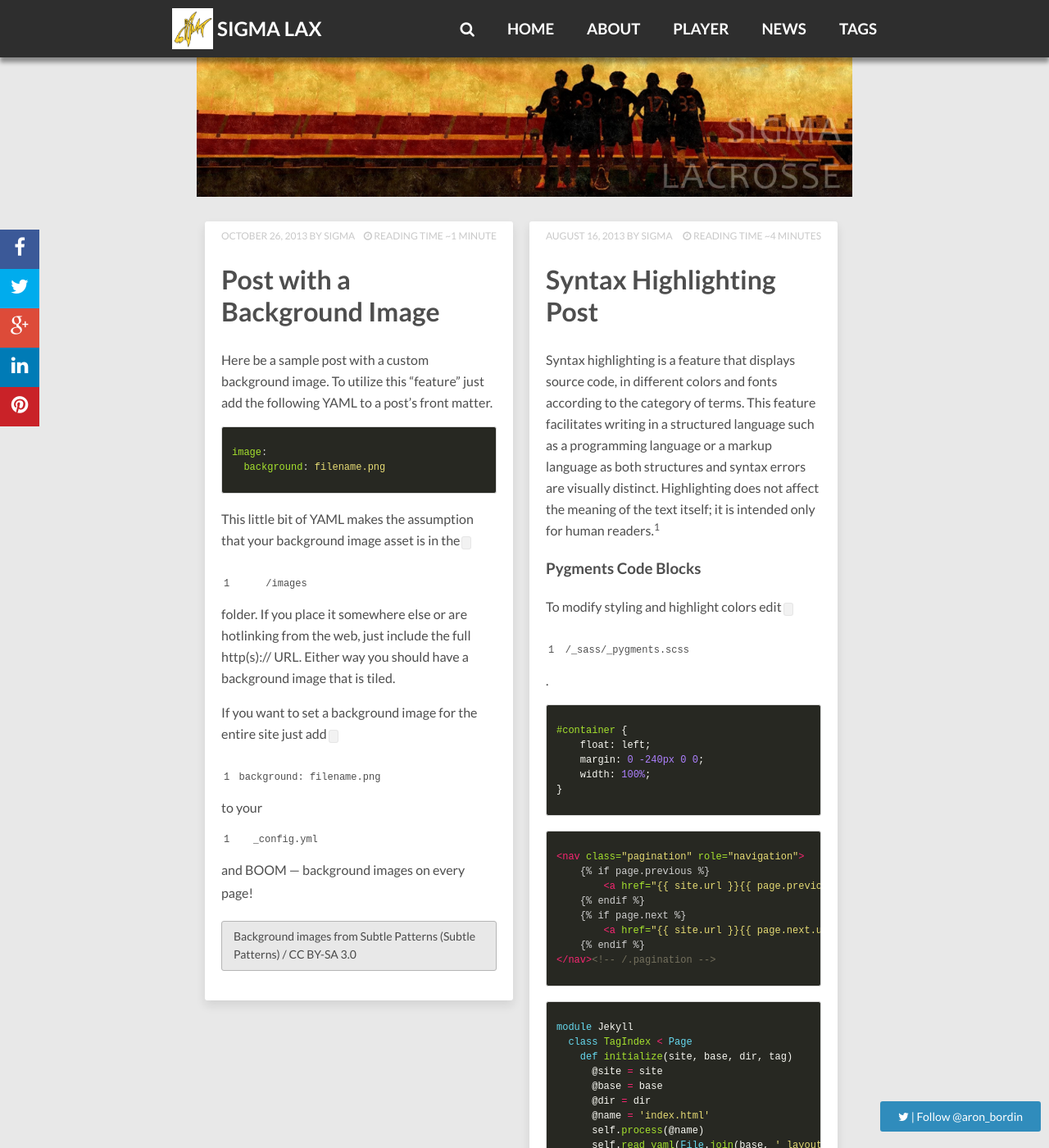
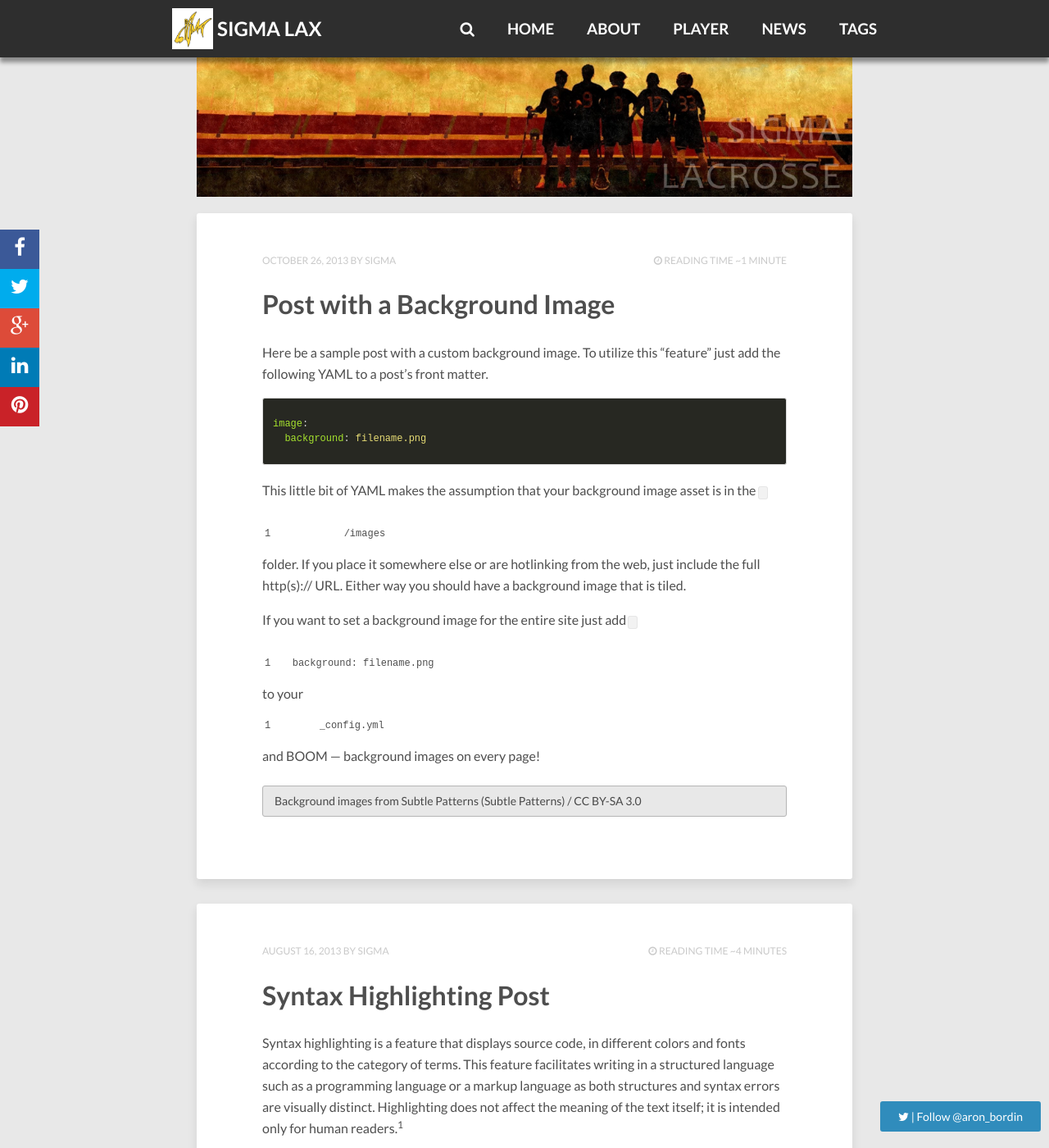
Before and after one commit to sigma-lax/sigma-lax.github.io, a Jekyll site: the page built from index.html, in a window 1280 px wide and 1400 px high, scrolled down 458 px. Shown: the whole window at 82% size. Built offline with Jekyll 4.4.1, drawn with Linux system fonts in a browser that asks for light colours; nearby versions of some CDN libraries; the list of posts is cut into pages by our own code; comment, search, counter and statistics services are not loaded; some of the changed text lies outside the part shown.

Commit message:
Update _page.scss

```diff
--- a/_sass/_page.scss
+++ b/_sass/_page.scss
@@ -338,7 +338,7 @@ ul.social-buttons li a:active {
 // Post Index
 // --------------------------------------------------
 #post-index {
-	div article {
+	div.player article {
 		padding: 10px 20px;
 		width: 47%;
     		float: left;
```
